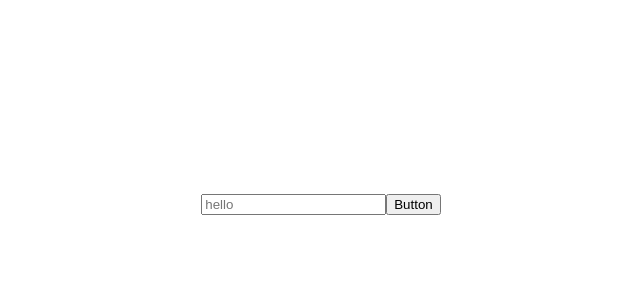
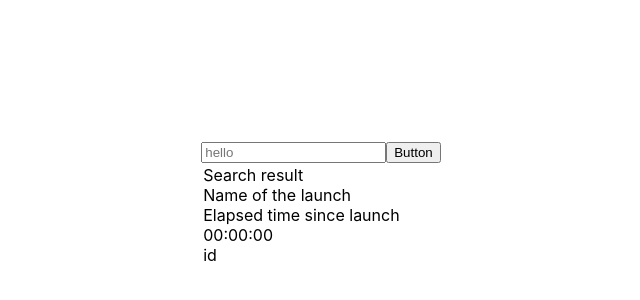
Before and after one commit to sabrinabu/spacex-react-postcss, a React (Vite) app: page / in a window 1280 px wide. Shown: the part 196-496 px from the top of the page, without its empty margins (319-959 px from the left). Built offline with nearby package versions, Linux system fonts and the light colour scheme.

Commit message:
Success component css developed

```diff
--- a/src/components/success/Success.tsx
+++ b/src/components/success/Success.tsx
@@ -1,9 +1,27 @@
-import React from 'react'
+import React from "react";
 
-import "./success.css"
+import "./success.css";
 
 export default function Success() {
   return (
-    <div className='success'>Success</div>
-  )
+    <div className="success">
+      <span className="success-heading">Search result</span>
+      <div className="success-container">
+        <div className="success-container-launchname">
+          <div className="success-container-launchname-name">
+            Name of the launch
+          </div>
+          <div className="success-container-launchname-indicator"></div>
+        </div>
+        <div className="success-container-gap"></div>
+        <div className="success-container-time">
+          <div className="success-container-time-watchblock">
+            <div className="success-container-time-watchblock-label">Elapsed time since launch</div>
+            <div className="success-container-time-watchblock-timer">00:00:00</div>
+          </div>
+          <div className="success-container-time-id">id</div>
+        </div>
+      </div>
+    </div>
+  );
 }
--- a/src/components/success/success.css
+++ b/src/components/success/success.css
@@ -1 +1,64 @@
-.success{}
+.success {
+  border: solid 2px white;
+  height: 100%;
+  display: flex;
+  flex-direction: column;
+
+  &-heading {
+  }
+  &-container {
+    display: flex;
+    flex-direction: column;
+    height: 100%;
+    padding: 10px;
+
+    &-launchname {
+      flex: 1;
+      border: solid 1px white;
+      display: flex;
+      position: relative;
+
+      &-name {
+        flex: 9;
+      }
+      &-indicator {
+        flex: 1;
+        background-color: green;
+        width: 30px;
+        height: 30px;
+        border-radius: 50%;
+        margin: 10px;
+        position: absolute;
+        top: 3 px;
+        right: 3px;
+      }
+    }
+    &-gap {
+      flex: 1;
+    }
+    &-time {
+      flex: 1;
+      border: solid 1px white;
+      display: flex;
+
+      &-watchblock {
+        display: flex;
+        flex-direction: column;
+        flex: 9;
+        border: solid 1px white;
+        &-label {
+          flex: 1;
+          border: solid 1px white;
+        }
+        &-timer {
+          flex: 1;
+        }
+      }
+      &-id {
+        flex: 1;
+        border: solid 1px white;
+        align-self: flex-end;
+      }
+    }
+  }
+}
--- a/src/pages/home/Home.tsx
+++ b/src/pages/home/Home.tsx
@@ -1,6 +1,7 @@
 import React from 'react'
 import "./home.css";
 import Search from '../../components/search/Search';
+import Success from '../../components/success/Success';
 
 export default function Home() {
   return (
@@ -10,7 +11,7 @@ export default function Home() {
            <Search/>
         </div>
         <div className='home-container-status'>
-
+          <Success/>
         </div>
         <div className='home-container-pastlaunches'></div>
       </div>
```
